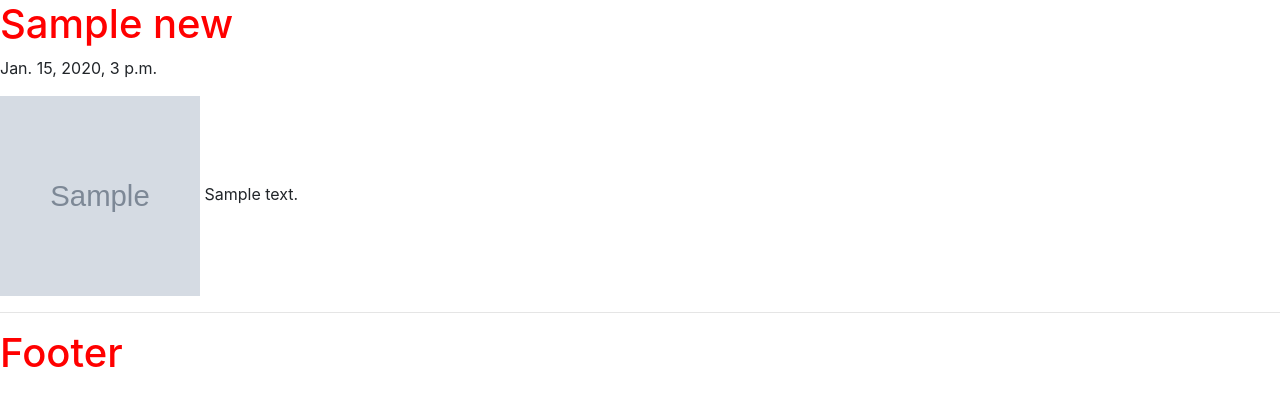
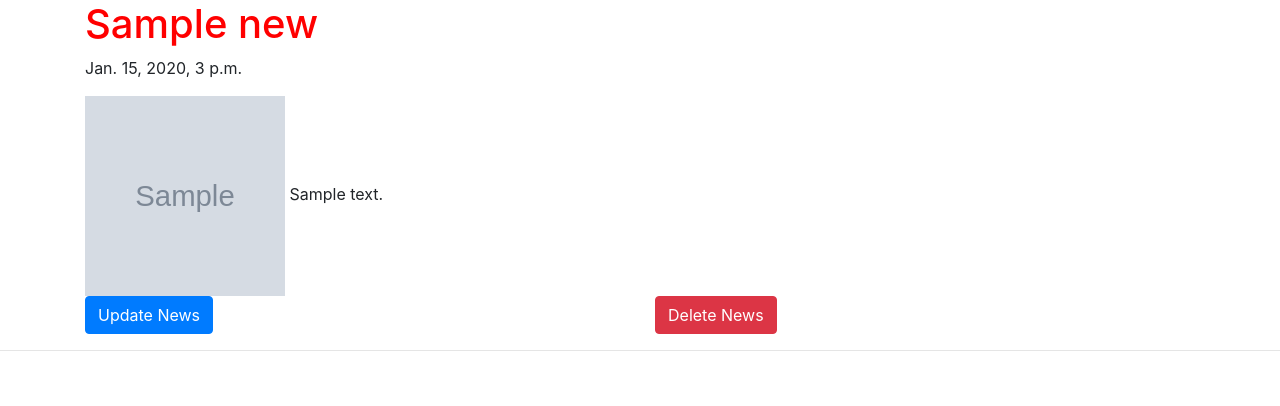
Before and after one commit to fullpython/edu-site, a Django app: page /news/1 in a window 1280 px wide. Shown: the part 96-502 px from the top of the page. Run offline with Django 3.2, Linux system fonts and the light colour scheme; a user stored in the database is signed in; tables that the repository leaves empty hold one stand-in row (values such as "Sample post"); grey boxes marked "Sample" are stand-in pictures; some libraries are stand-ins or nearby versions.

Commit message:
CRUD for news

```diff
--- a/news/urls.py
+++ b/news/urls.py
@@ -1,13 +1,20 @@
 from django.urls import path
 
 from .views import (
-    NewsList,
-    NewsDetail,
-    DraftsList
+    NewsListView,
+    NewsDetailView,
+    DraftsListView,
+    NewsCreateView,
+    NewsUpdateView,
+    NewsDeleteView,
 )
 
 urlpatterns = [
-    path('',NewsList.as_view(),name='news_list'),
-    path('drafts/',DraftsList.as_view(),name='draft_news_list'),
-    path('<int:pk>',NewsDetail.as_view(),name='news_detail'),
+    path('', NewsListView.as_view(),name='news_list'),
+    path('drafts/', DraftsListView.as_view(),name='draft_news_list'),
+    path('create/', NewsCreateView.as_view(),name='news_create'),
+    path('<int:pk>', NewsDetailView.as_view(),name='news_detail'),
+    path('<int:pk>/update',NewsUpdateView.as_view(),name='news_update'),
+    path('<int:pk>/delete',NewsDeleteView.as_view(),name='news_delete'),
+
 ]
--- a/news/views.py
+++ b/news/views.py
@@ -1,20 +1,42 @@
 from django.shortcuts import render
 from django.views.generic import ListView,DetailView
+from django.views.generic.edit import CreateView,DeleteView,UpdateView
 from django.contrib.auth.mixins import LoginRequiredMixin
+from django.urls import reverse_lazy
 from .models import News
 
-class NewsList(ListView):
+class NewsListView(ListView):
     model = News
     queryset = News.objects.filter(is_published=True).all()
     template_name = 'news/news_list.html'
 
-class DraftsList(LoginRequiredMixin,ListView):
+class DraftsListView(LoginRequiredMixin,ListView):
     model = News
     queryset = News.objects.filter(is_published=False).all()
     template_name = 'news/news_list.html'
 
 
-class NewsDetail(DetailView):
+class NewsDetailView(DetailView):
     model = News
     template_name = 'news/news_detail.html'
     context_object_name = 'news'
+
+
+class NewsDeleteView(LoginRequiredMixin,DeleteView):
+    model = News
+    template_name = 'news/news_delete.html'
+    success_url  = reverse_lazy('news_list')
+    context_object_name = 'news'
+
+
+class NewsCreateView(LoginRequiredMixin,CreateView):
+    model = News
+    fields = ['title','body','image','is_published']
+    template_name = 'news/news_create.html'
+    success_url = reverse_lazy('news_list')
+
+class NewsUpdateView(LoginRequiredMixin,UpdateView):
+    model  = News
+    fields =  ['title','body','image','is_published']
+    template_name = 'news/news_update.html'
+    success_url = reverse_lazy('news_list')
--- a/templates/base.html
+++ b/templates/base.html
@@ -12,12 +12,14 @@
 </head>
 
 <body>
+
     {% include 'navbar.html' %}
+    <div class="container">
+        {% block content %}
+        {% endblock %}
+    </div>
+    {% include 'footer.html' %}
 
-    {% block content %}
-    {% endblock %}
-
-    {% include 'footer.html' %}
     <script src="https://code.jquery.com/jquery-3.3.1.slim.min.js"
         integrity="sha384-q8i/X+965DzO0rT7abK41JStQIAqVgRVzpbzo5smXKp4YfRvH+8abtTE1Pi6jizo"
         crossorigin="anonymous"></script>
--- a/templates/footer.html
+++ b/templates/footer.html
@@ -1,2 +1,5 @@
 <hr>
-<h1>Footer</h1>
+<div class='row'>
+
+
+</div>
--- a/templates/news/news_detail.html
+++ b/templates/news/news_detail.html
@@ -13,13 +13,21 @@ Yangilik
 <p>{{news.date_published}}</p>
 <div>
     {% if news.image %}
-    <img src="{{ news.image.url }}" width=200 height=200/>
+    <img src="{{ news.image.url }}" width=200 height=200 />
     {% else %}
     <p>no image</p>
     {% endif%}
     {{news.body}}
 </div>
-
-
+{% if user.is_authenticated %}
+<div class='row'>
+    <div class='col-lg-6 float-right'>
+        <a class='btn btn-primary' type='button' href="{% url 'news_update' news.id  %}">Update News</a>
+    </div>
+    <div class='col-lg-6 float-right'>
+        <a class='btn btn-danger' type='button' href="{% url 'news_delete' news.id  %}">Delete News</a>
+    </div>
+</div>
+{% endif %}
 
 {% endblock %}
--- a/templates/news/news_list.html
+++ b/templates/news/news_list.html
@@ -10,7 +10,11 @@ Yangiliklar
 
 {% block content %}
 <h1>Yangiliklar</h1>
-
+    {% if user.is_authenticated %}
+    <div class='col-lg-6 float-right'>
+        <a class='btn btn-success' type='button' href="{% url 'news_create' %}">Create News</a>
+    </div>
+    {% endif %}
     {% for item in object_list %}
         <div>
             <h2><a href="{% url 'news_detail' item.pk %}">{{item.title}}</a> </h2>
```
Also changed, not shown: templates/news/news_create.html (added, +22 -0 lines), templates/news/news_delete.html (added, +22 -0 lines), templates/news/news_update.html (added, +22 -0 lines).
